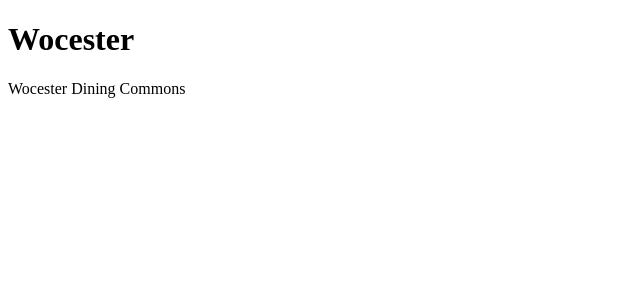
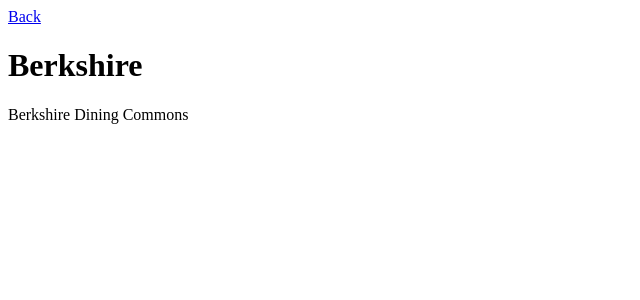
Before and after one commit to khazixi/Seatfinder, a React (Vite) app: page /berkshire in a window 1280 px wide. Shown: the top 300 px of the page, without its empty margins (0-640 px from the left). Built offline with nearby package versions, Linux system fonts and the light colour scheme.

Commit message:
Added Back Links

```diff
--- a/src/main.tsx
+++ b/src/main.tsx
@@ -3,7 +3,7 @@ import ReactDOM from 'react-dom/client'
 import Root from './routes/Root'
 // import './index.css'
 import { RouterProvider, createBrowserRouter } from 'react-router-dom'
-import Wocester from './routes/Wocester'
+import Wocester from "./routes/Wocester"
 import Franklin from './routes/Franklin'
 import Berkshire from './routes/Berkshire'
 import Hampshire from './routes/Hampsire'
--- a/src/routes/Berkshire.tsx
+++ b/src/routes/Berkshire.tsx
@@ -1,10 +1,12 @@
-export default function Wocester() {
+import { Link } from "react-router-dom"
+
+export default function Berkshire() {
   return (
     <>
-      <h1> Wocester </h1>
+      <Link to="/"> Back </Link>
+      <h1> Berkshire </h1>
 
-      <p> Wocester Dining Commons </p>
+      <p> Berkshire Dining Commons </p>
     </>
   )
-
 }
--- a/src/routes/Franklin.tsx
+++ b/src/routes/Franklin.tsx
@@ -1,6 +1,9 @@
+import { Link } from "react-router-dom";
+
 export default function Franklin() {
   return (
     <>
+      <Link to="/"> Back </Link>
       <h1> Franklin </h1>
 
       <p> Franklin Dining Commons </p>
--- a/src/routes/Hampsire.tsx
+++ b/src/routes/Hampsire.tsx
@@ -1,10 +1,12 @@
+import { Link } from "react-router-dom";
+
 export default function Hampshire() {
   return (
     <>
+      <Link to="/"> Back</Link>
       <h1> Hampshire </h1>
 
       <p> Hampshire Dining Commons </p>
     </>
   )
-
 }
--- a/src/routes/Wocester.tsx
+++ b/src/routes/Wocester.tsx
@@ -1,6 +1,9 @@
+import { Link } from "react-router-dom";
+
 export default function Wocester() {
   return (
     <>
+      <Link to={"/"}>Back</Link>
       <h1> Wocester </h1>
 
       <p> Wocester Dining Commons </p>
```
